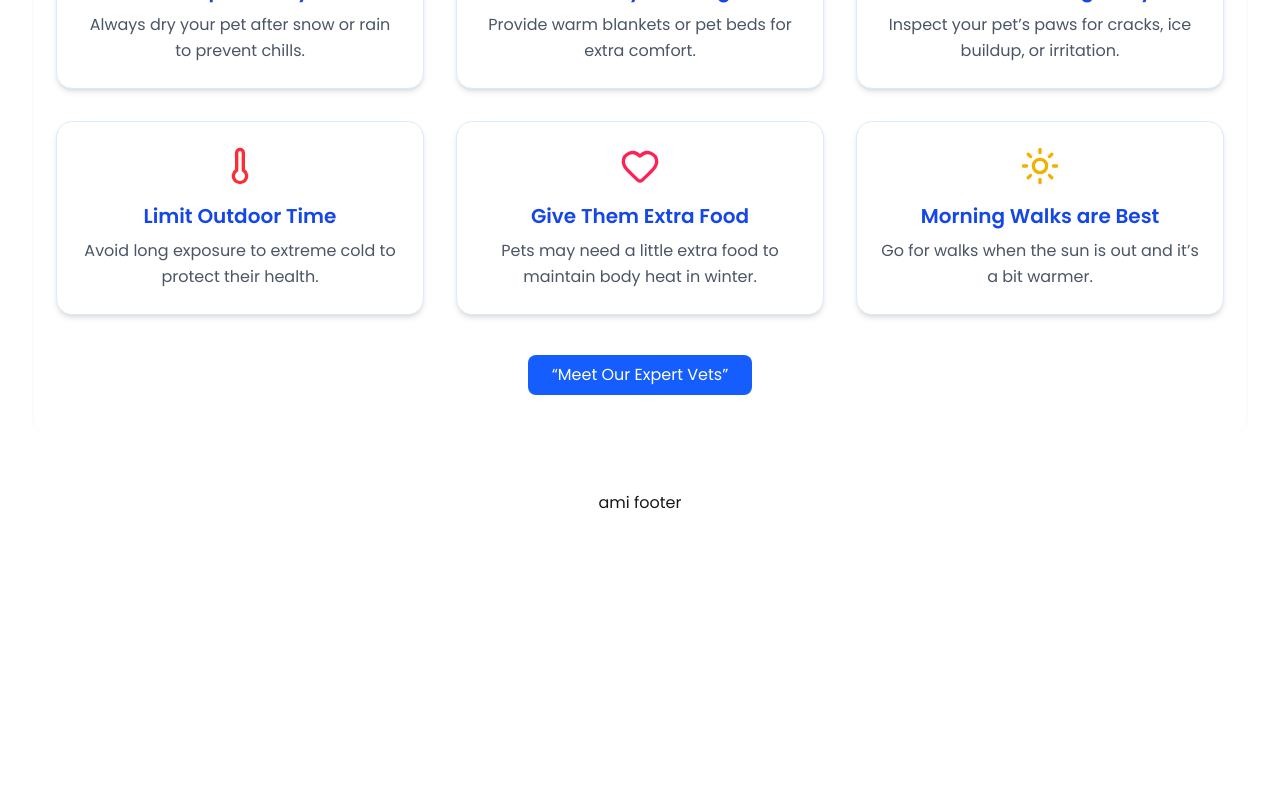
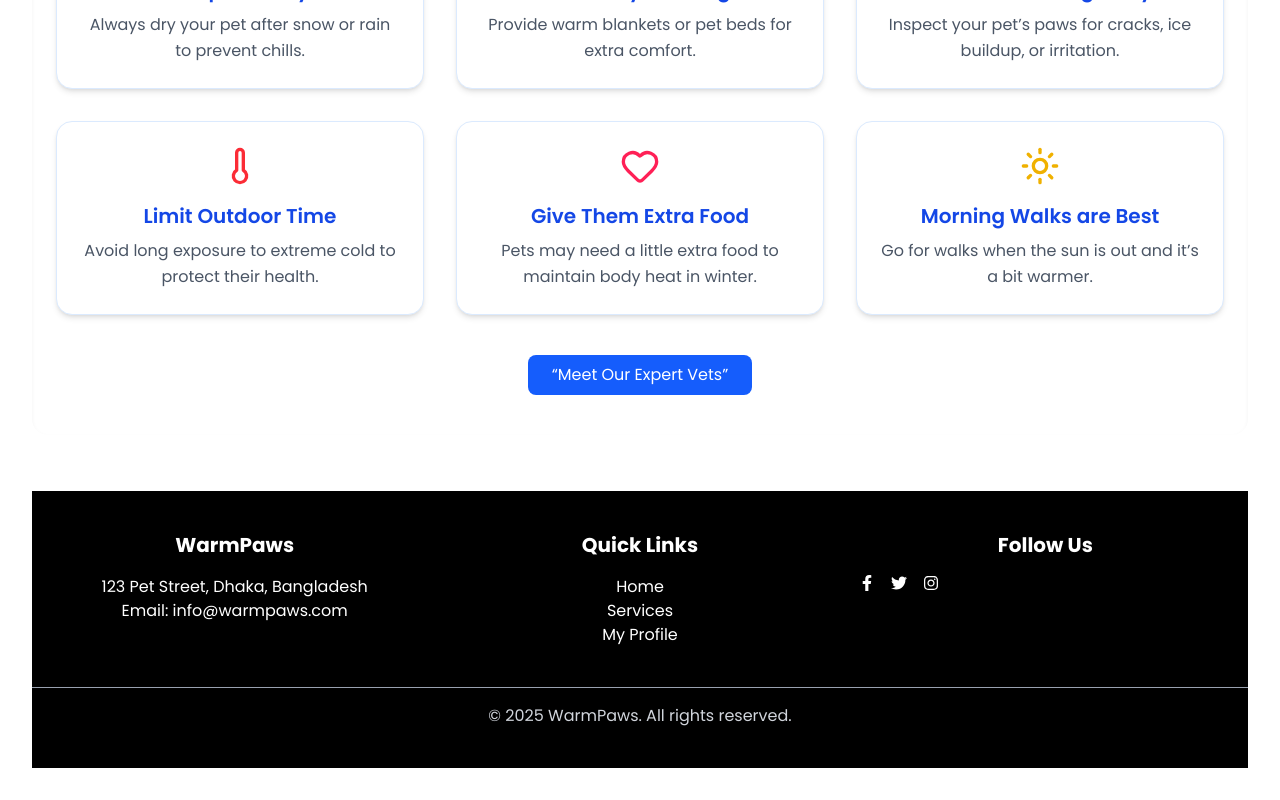
Before and after one commit to sohag8906/warmpaws-pet-care-in-winter, a React (Vite) app: page / in a window 1280 px wide. Shown: the part 1761-2561 px from the top of the page. Before the commit the page ends 2308 px from the top, so only its background shows below. Built offline with nearby package versions, Linux system fonts and the light colour scheme.

Commit message:
added in footer

```diff
--- a/package.json
+++ b/package.json
@@ -15,6 +15,7 @@
     "lucide-react": "^0.546.0",
     "react": "^19.1.1",
     "react-dom": "^19.1.1",
+    "react-icons": "^5.5.0",
     "react-router": "^7.9.4",
     "react-router-dom": "^7.9.4",
     "swiper": "^12.0.3",
--- a/src/components/Footer.jsx
+++ b/src/components/Footer.jsx
@@ -1,11 +1,37 @@
 import React from 'react';
+import { FaFacebookF, FaTwitter, FaInstagram } from 'react-icons/fa';
 
 const Footer = () => {
-    return (
+  return (
+    <footer className="bg-black text-white py-10">
+      <div className="container mx-auto px-4 grid md:grid-cols-3 gap-8">
         <div>
-            ami footer
+          <h3 className="text-xl font-bold mb-4">WarmPaws</h3>
+          <p>123 Pet Street, Dhaka, Bangladesh</p>
+          <p>Email: info@warmpaws.com</p>
         </div>
-    );
+        <div>
+          <h3 className="text-xl font-bold mb-4">Quick Links</h3>
+          <ul>
+            <li className="hover:underline cursor-pointer">Home</li>
+            <li className="hover:underline cursor-pointer">Services</li>
+            <li className="hover:underline cursor-pointer">My Profile</li>
+          </ul>
+        </div>
+        <div>
+          <h3 className="text-xl font-bold mb-4">Follow Us</h3>
+          <div className="flex gap-4">
+            <FaFacebookF className="hover:text-gray-300 cursor-pointer" />
+            <FaTwitter className="hover:text-gray-300 cursor-pointer" />
+            <FaInstagram className="hover:text-gray-300 cursor-pointer" />
+          </div>
+        </div>
+      </div>
+      <div className="text-center mt-10 border-t border-gray-400 pt-4 text-gray-300">
+        &copy; {new Date().getFullYear()} WarmPaws. All rights reserved.
+      </div>
+    </footer>
+  );
 };
 
 export default Footer;
```
Also changed, not shown: 1 other file (tests, documents, lock files or other folders).
